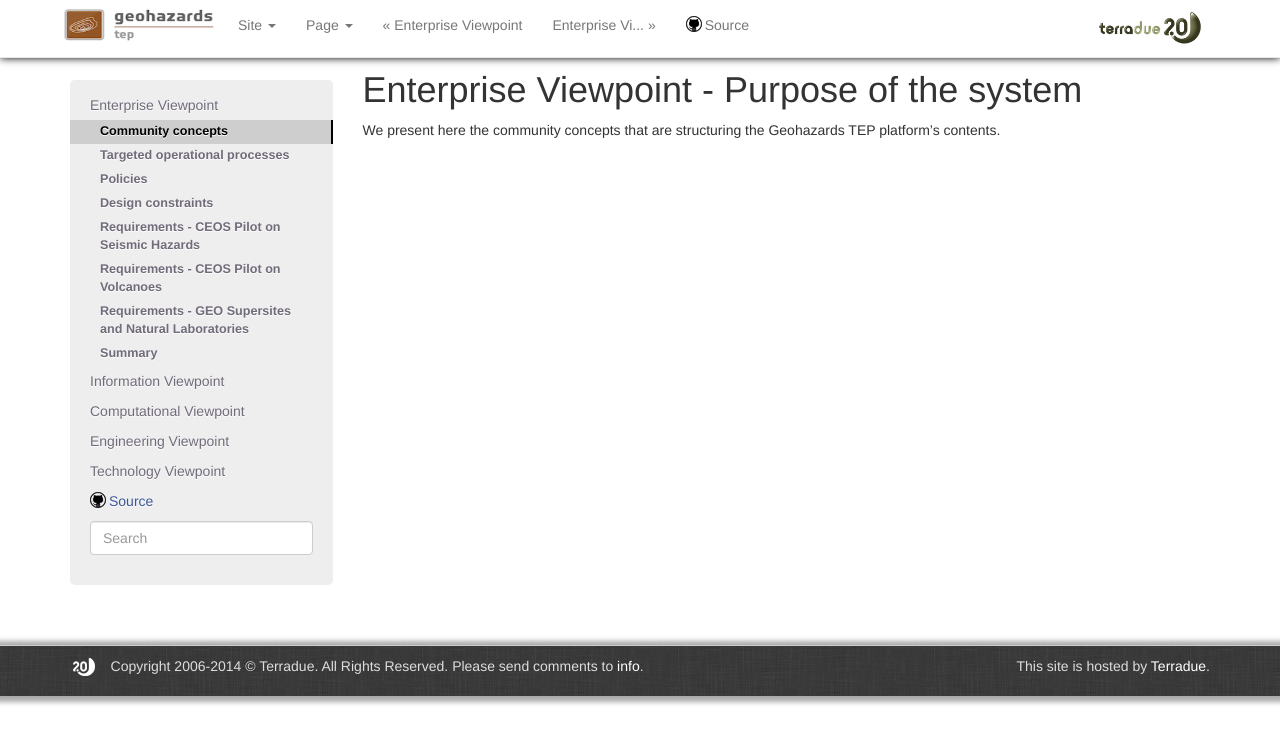
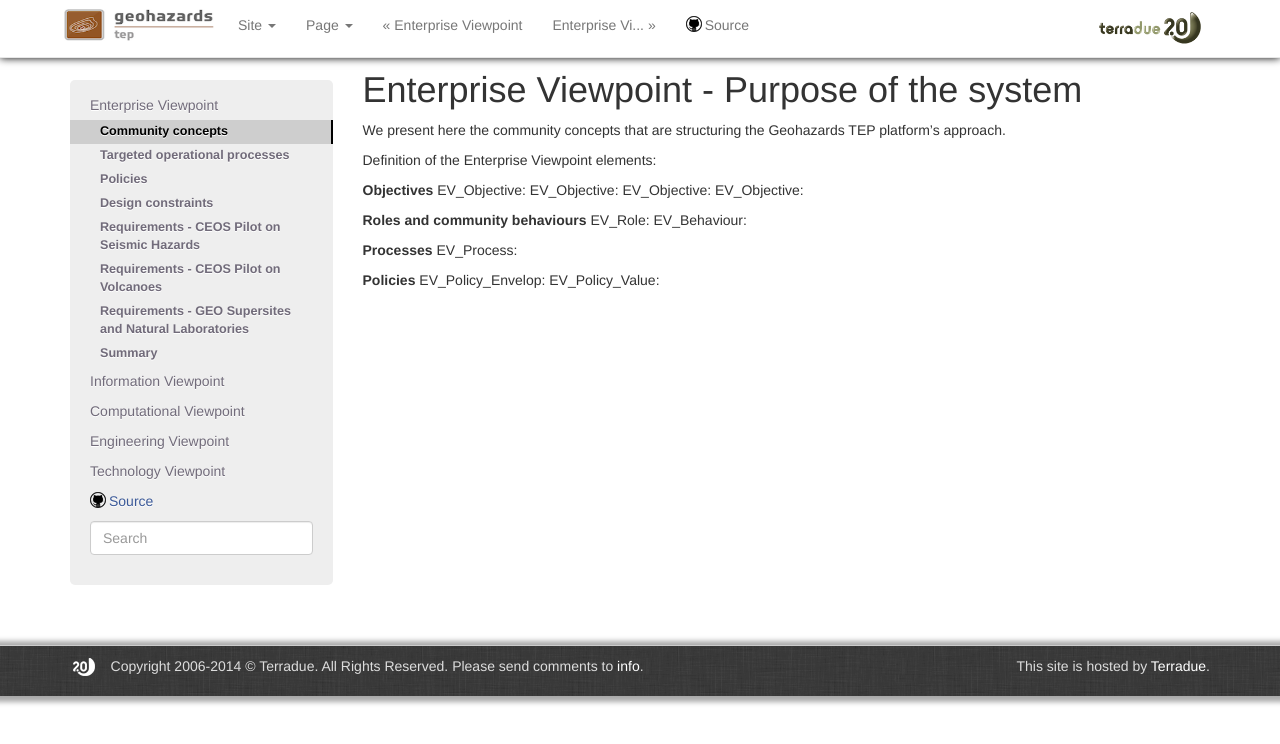
Before and after one commit to Terradue/doc-tep-geohazards-arch, a Sphinx documentation site: the page built from source/enterprise/purpose.rst, in a window 1280 px wide. Shown: the top 744 px of the page. Built offline with Sphinx 7.4.7, drawn with Linux system fonts in a browser that asks for light colours.

Commit message:
Update purpose.rst

```diff
--- a/source/enterprise/purpose.rst
+++ b/source/enterprise/purpose.rst
@@ -1,4 +1,23 @@
 Enterprise Viewpoint - Purpose of the system
 ############################################
 
-We present here the community concepts that are structuring the Geohazards TEP platform's contents.
+We present here the community concepts that are structuring the Geohazards TEP platform's approach.
+
+Definition of the Enterprise Viewpoint elements:
+
+**Objectives**
+EV_Objective:
+EV_Objective:
+EV_Objective:
+EV_Objective:
+
+**Roles and community behaviours**
+EV_Role:
+EV_Behaviour:
+
+**Processes**
+EV_Process:
+
+**Policies**
+EV_Policy_Envelop:
+EV_Policy_Value:
```
